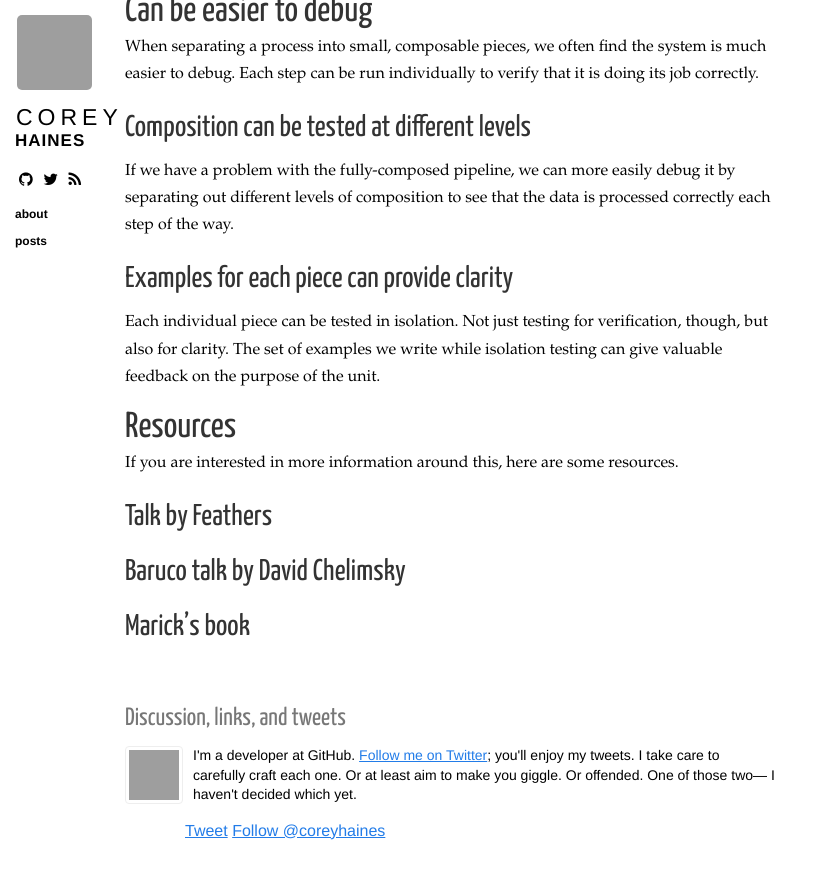
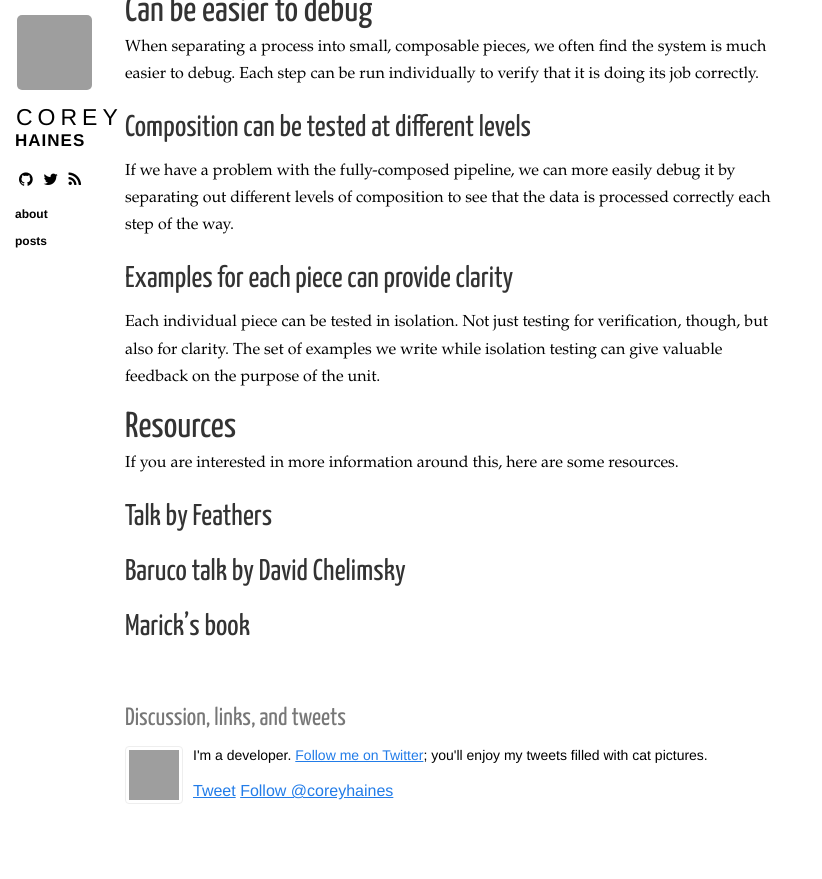
Before and after one commit to coreyhaines/coreyhaines.github.io, a Jekyll site: the page built from _posts/2013-09-22-iteration-styles.markdown, in a window 1280 px wide and 900 px high, scrolled down 8353 px, cut to the strip 0-879 px from the top of the window. Shown: the whole strip, without its empty margins (0-822 px from the left). Built offline with Jekyll 4.4.1, drawn with Linux system fonts in a browser that asks for light colours; nearby versions of some CDN libraries; Markdown is read by kramdown in place of the engine named in the settings; comment, search, counter and statistics services are not loaded; grey boxes are pictures that could not be loaded.

Commit message:
Update post footer bio with more information about me, not Zach Holman

```diff
--- a/_layouts/post.html
+++ b/_layouts/post.html
@@ -22,9 +22,7 @@
       </a>
 
       <p>
-        I'm a developer at GitHub. <a href="https://twitter.com/{{ site.twitter }}" target="_blank">Follow me on Twitter</a>;
-        you'll enjoy my tweets. I take care to carefully craft each one. Or at least aim to make
-        you giggle. Or offended. One of those two&mdash; I haven't decided which yet.
+        I'm a developer. <a href="https://twitter.com/{{ site.twitter }}" target="_blank">Follow me on Twitter</a>; you'll enjoy my tweets filled with cat pictures.
       </p>
 
       <a href="http://twitter.com/share" class="twitter-share-button" data-count="none" data-via="{{ site.twitter }}">Tweet</a>
```
